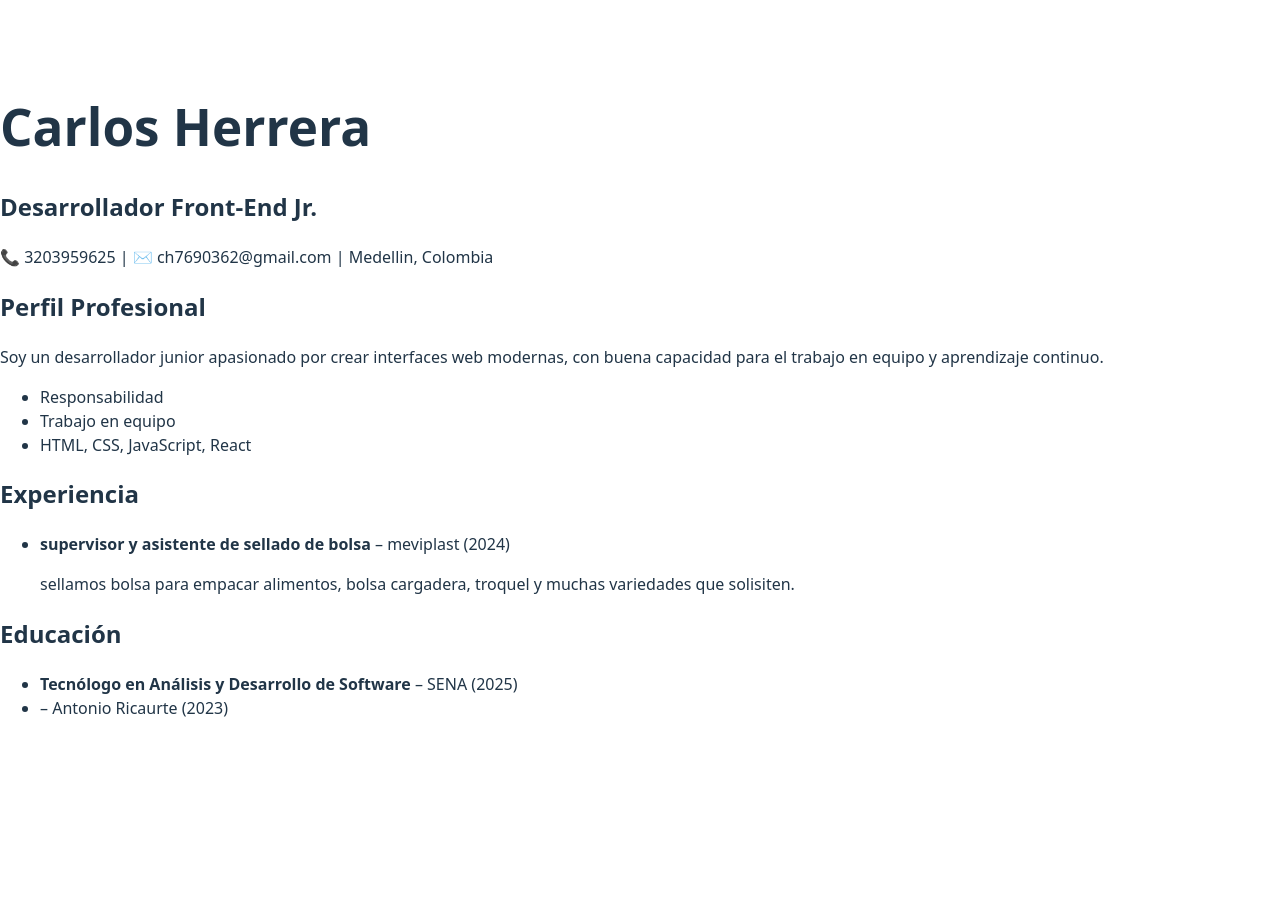
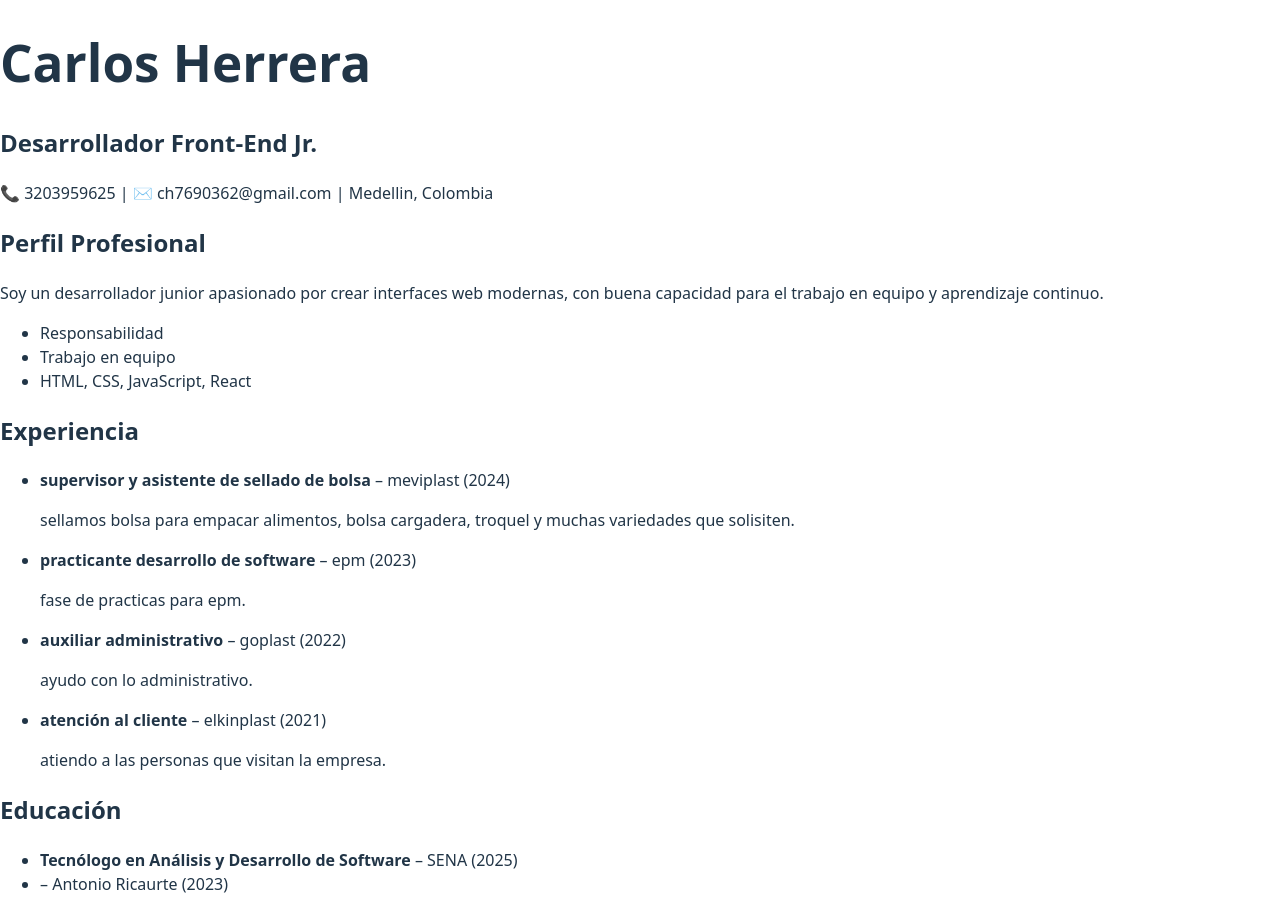
Before and after one commit to Coquito-Amarillos-S-A-S/cv-react-carlos-herrera-05, a React (Vite) app in the folder cv-react-carlos-herrera/: page / in a window 1280 px wide. Before the commit the page ends 800 px from the top, so only its background shows below. Built offline with nearby package versions, Linux system fonts and the light colour scheme.

Commit message:
fix: actualización del componente Experiencia con nuevos detalles laborales

```diff
--- a/cv-react-carlos-herrera/src/components/Experiencia.jsx
+++ b/cv-react-carlos-herrera/src/components/Experiencia.jsx
@@ -6,6 +6,24 @@ export default function Experiencia() {
       año: "2024",
       descripcion:
         "sellamos bolsa para empacar alimentos, bolsa cargadera, troquel y muchas variedades que solisiten.",
+    },
+    {
+      cargo: "practicante desarrollo de software",
+      empresa: "epm",
+      año: "2023",
+      descripcion: "fase de practicas para epm.",
+    },
+    {
+      cargo: "auxiliar administrativo",
+      empresa: "goplast",
+      año: "2022",
+      descripcion: "ayudo con lo administrativo.",
+    },
+    {
+      cargo: "atención al cliente",
+      empresa: "elkinplast",
+      año: "2021",
+      descripcion: "atiendo a las personas que visitan la empresa.",
     },
   ];
 
```
